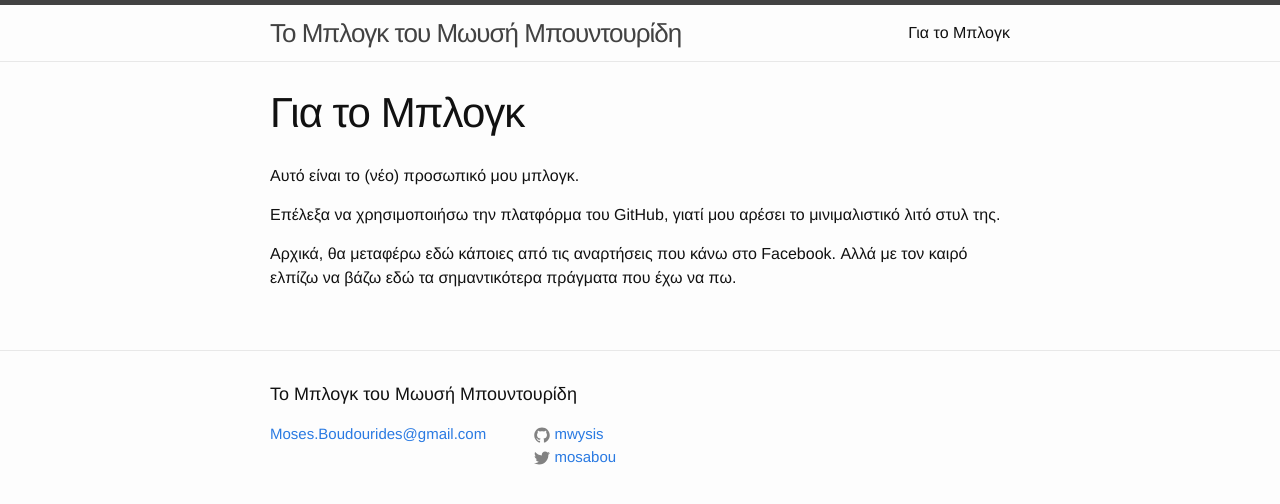
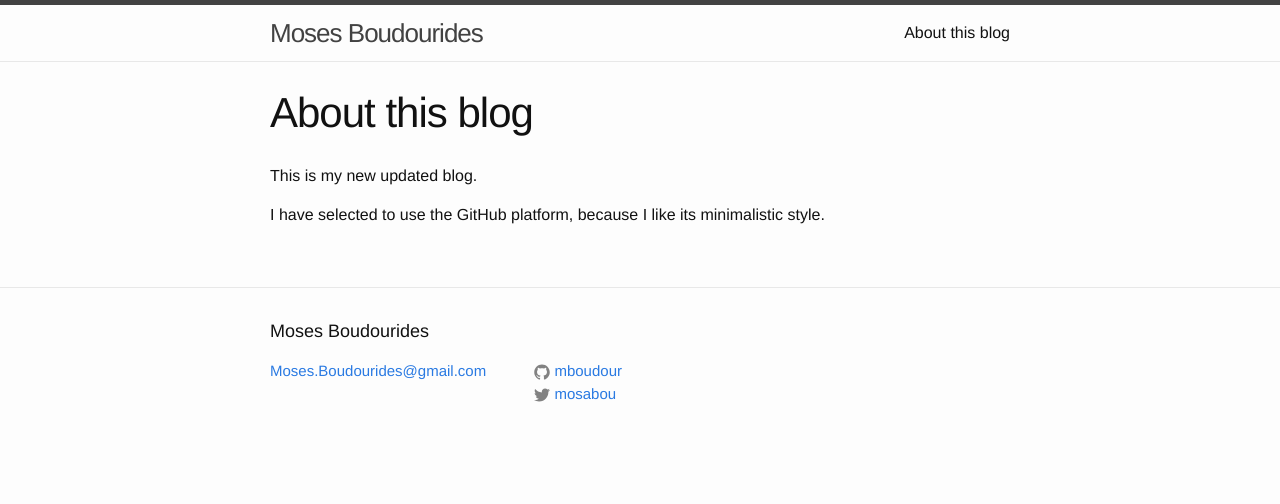
Before and after one commit to mwysis/mwysis.github.io, a Jekyll site: the page built from about.md, in a window 1280 px wide. Shown: the top 504 px of the page. Built offline with Jekyll 4.4.1, drawn with Linux system fonts in a browser that asks for light colours.

Commit message:
Add files via upload

```diff
--- a/_config.yml
+++ b/_config.yml
@@ -1,11 +1,13 @@
 # Site settings
-title: Το Μπλογκ του Μωυσή Μπουντουρίδη
+title: Moses Boudourides
 email: Moses.Boudourides@gmail.com
 description: > # this means to ignore newlines until "baseurl:"
 baseurl: "" # the subpath of your site, e.g. /blog/
 url: "http://mwysis.github.io" # the base hostname & protocol for your site
+facebook_username: Moses Boudourides
 twitter_username: mosabou
-github_username:  mwysis
+# github_username:  mwysis
+github_username:  mboudour
 
 # Build settings
 markdown: kramdown
--- a/about.md
+++ b/about.md
@@ -1,11 +1,9 @@
 ---
 layout: page
-title: Για το Μπλογκ
+title: About this blog
 permalink: /about/
 ---
 
-Αυτό είναι το (νέο) προσωπικό μου μπλογκ.
+This is my new updated blog.
 
-Επέλεξα να χρησιμοποιήσω την πλατφόρμα του GitHub, γιατί μου αρέσει το μινιμαλιστικό λιτό στυλ της.
-
-Αρχικά, θα μεταφέρω εδώ κάποιες από τις αναρτήσεις που κάνω στο Facebook. Αλλά με τον καιρό ελπίζω να βάζω εδώ τα σημαντικότερα πράγματα που έχω να πω.
+I have selected to use the GitHub platform, because I like its minimalistic style.
```
Also changed, not shown: _posts/2019-06-12-Beginning.markdown (added, +9 -0 lines).
